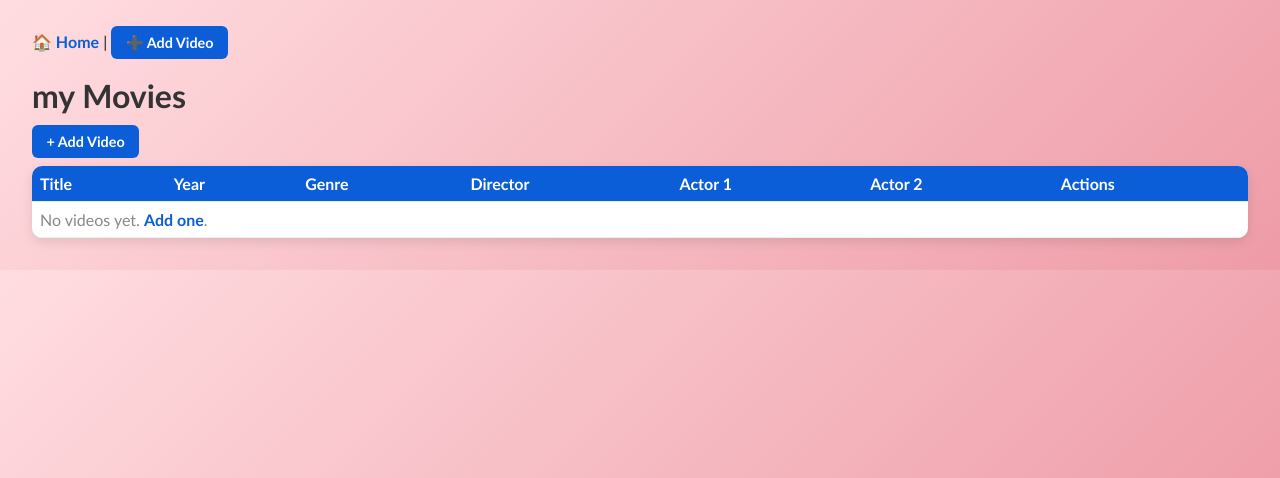
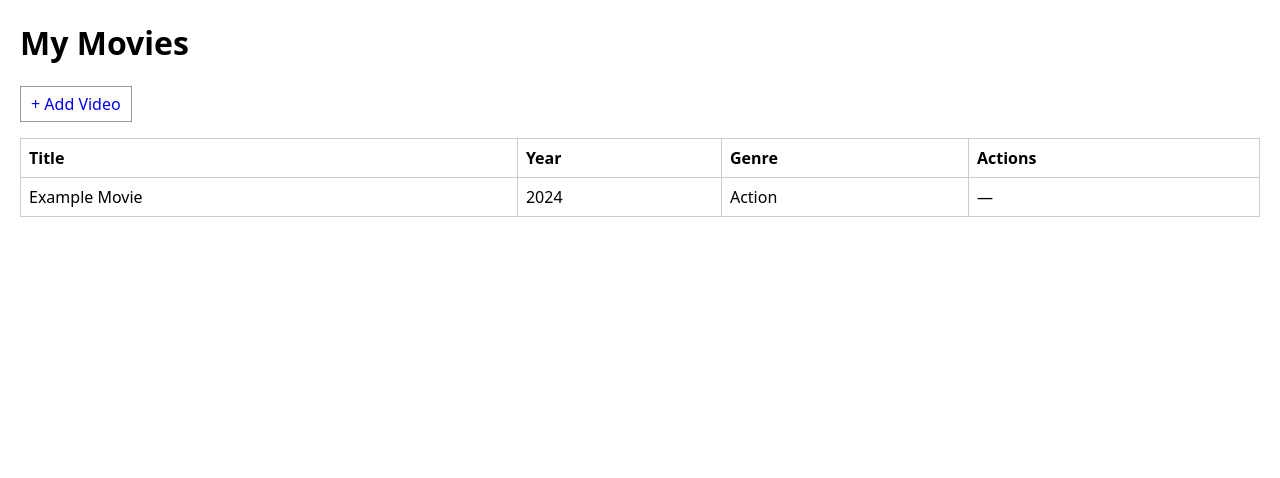
Before and after one commit to AJaroush/430tj, a Django app: page / in a window 1280 px wide. Shown: the top 478 px of the page. Run offline with Django 5.2, Linux system fonts and the light colour scheme; data that the repository does not hold is empty.

Commit message:
Update video_list.html

```diff
--- a/templates/movies/video_list.html
+++ b/templates/movies/video_list.html
@@ -1,66 +1,47 @@
-{% extends "base.html" %}
+<!DOCTYPE html>
+<html lang="en">
+<head>
+  <meta charset="UTF-8" />
+  <title>My Movies</title>
+  <style>
+    body { font-family: system-ui, Arial, sans-serif; margin: 20px; }
+    .tbl { width: 100%; border-collapse: collapse; }
+    .tbl th, .tbl td { border: 1px solid #ccc; padding: 8px; text-align: left; }
+    .btn { display: inline-block; padding: 6px 10px; border: 1px solid #999; text-decoration: none; }
+  </style>
+</head>
+<body>
+  <h1>My Movies</h1>
 
-{% block content %}
-  <h1>my Movies</h1>
-
-  <p style="margin: 0.5rem 0 1rem;">
-    <a class="btn" href="{% url 'video_create' %}">+ Add Video</a>
-  </p>
-
-  <style>
-    .tbl { width:100%; border-collapse:collapse; }
-    .tbl th, .tbl td { text-align:left; padding:8px; border-bottom:1px solid #eee; }
-    .muted { color:#888; }
-    .placeholder { opacity:.85; }
-  </style>
+  <!-- optional: this is a dumb link, change it later; it won't break anything -->
+  <p><a class="btn" href="/videos/new/">+ Add Video</a></p>
 
   <table class="tbl">
-    <thead>
     <tr>
       <th>Title</th>
       <th>Year</th>
       <th>Genre</th>
-        <th>Director</th>
-        <th>Actor 1</th>
-        <th>Actor 2</th>
       <th>Actions</th>
     </tr>
-    </thead>
-    <tbody>
 
-      {# show real data only when ready #}
-      {% if not pending_migrations %}
-        {% for video in videos %}
+    {% if videos %}
+      {% for v in videos %}
         <tr>
-            <td><a href="{% url 'video_detail' video.pk %}">{{ video.movie_title|default:"—" }}</a></td>
-            <td>{{ video.release_year|default:"—" }}</td>
-            <td>{{ video.movie_genre|default:"—" }}</td>
-            <td>{{ video.director_name|default:"—" }}</td>
-            <td>{{ video.actor1_name|default:"—" }}</td>
-            <td>{{ video.actor2_name|default:"—" }}</td>
-            <td>
-              <a href="{% url 'video_update' video.pk %}">Edit</a> |
-              <a href="{% url 'video_delete' video.pk %}">Delete</a>
-            </td>
-          </tr>
-        {% empty %}
-          <tr>
-            <td colspan="7" class="muted">No videos yet. <a href="{% url 'video_create' %}">Add one</a>.</td>
+          <td>{{ v.movie_title }}</td>
+          <td>{{ v.release_year }}</td>
+          <td>{{ v.get_movie_genre_display }}</td>
+          <td>—</td>
         </tr>
       {% endfor %}
     {% else %}
-        {# single placeholder row #}
-        <tr class="placeholder">
-          <td>Sample Movie</td>
-          <td>2012</td>
+      <!-- Single placeholder row so the site renders even with no data -->
+      <tr>
+        <td>Example Movie</td>
+        <td>2024</td>
         <td>Action</td>
-          <td>Alex Director</td>
-          <td>Jamie Star</td>
-          <td>Casey Co-Star</td>
-          <td><span class="muted">Edit</span> | <span class="muted">Delete</span></td>
+        <td>—</td>
       </tr>
     {% endif %}
-
-    </tbody>
   </table>
-{% endblock %}
+</body>
+</html>
```
Lines whose indentation alone changed are shown as unchanged.
